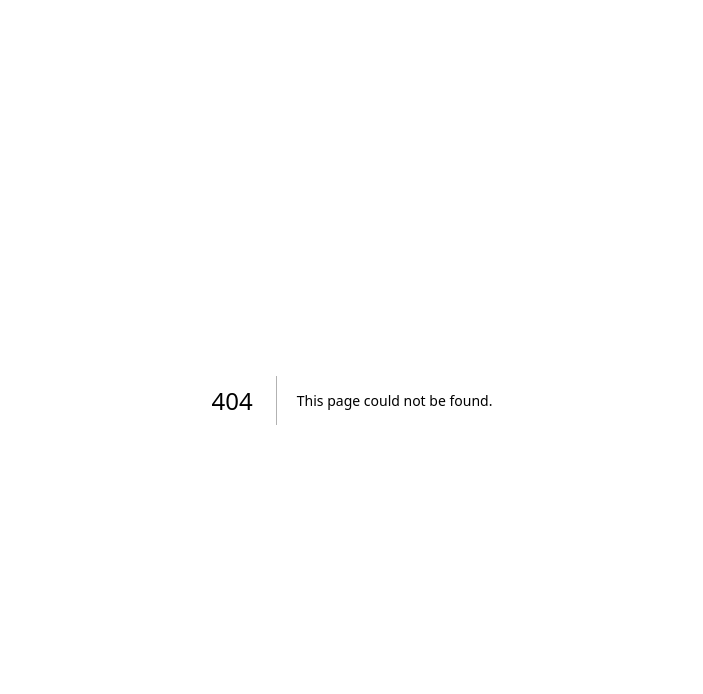
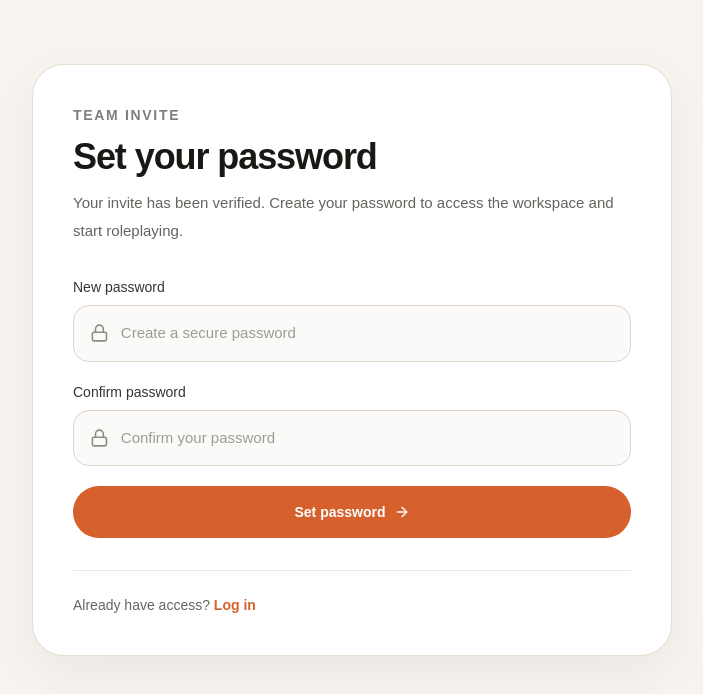
Before and after one commit to Leinadivel/genim-roleplay, a Next.js app: page /set-password in a window 1280 px wide. Before the commit this address had no page. Shown: the top 694 px of the page, without its empty margins (288-991 px from the left). Built offline with nearby package versions, Linux system fonts and the light colour scheme.

Commit message:
callback

```diff
--- a/src/app/auth/callback/route.ts
+++ b/src/app/auth/callback/route.ts
@@ -4,12 +4,38 @@ import { createClient } from '@/lib/supabase/server'
 export async function GET(request: Request) {
   const requestUrl = new URL(request.url)
   const code = requestUrl.searchParams.get('code')
+  const tokenHash = requestUrl.searchParams.get('token_hash')
+  const type = requestUrl.searchParams.get('type')
   const next = requestUrl.searchParams.get('next') || '/post-login'
 
+  const supabase = await createClient()
+
   if (code) {
-    const supabase = await createClient()
     await supabase.auth.exchangeCodeForSession(code)
+    return NextResponse.redirect(new URL(next, requestUrl.origin))
   }
 
-  return NextResponse.redirect(new URL(next, requestUrl.origin))
+  if (tokenHash && type) {
+    const { error } = await supabase.auth.verifyOtp({
+      token_hash: tokenHash,
+      type: type as
+        | 'signup'
+        | 'invite'
+        | 'recovery'
+        | 'email_change'
+        | 'email',
+    })
+
+    if (!error) {
+      if (type === 'invite' || type === 'recovery') {
+        return NextResponse.redirect(
+          new URL('/set-password', requestUrl.origin)
+        )
+      }
+
+      return NextResponse.redirect(new URL(next, requestUrl.origin))
+    }
+  }
+
+  return NextResponse.redirect(new URL('/login', requestUrl.origin))
 }
--- /dev/null
+++ b/src/app/set-password/page.tsx
@@ -0,0 +1,140 @@
+'use client'
+
+import { FormEvent, useState } from 'react'
+import { useRouter } from 'next/navigation'
+import Link from 'next/link'
+import { ArrowRight, Lock } from 'lucide-react'
+import { createClient } from '@/lib/supabase/client'
+
+export default function SetPasswordPage() {
+  const router = useRouter()
+  const [password, setPassword] = useState('')
+  const [confirmPassword, setConfirmPassword] = useState('')
+  const [loading, setLoading] = useState(false)
+  const [message, setMessage] = useState<string | null>(null)
+  const [error, setError] = useState<string | null>(null)
+
+  async function handleSubmit(e: FormEvent<HTMLFormElement>) {
+    e.preventDefault()
+    setLoading(true)
+    setError(null)
+    setMessage(null)
+
+    try {
+      if (!password || password.length < 8) {
+        throw new Error('Password must be at least 8 characters long.')
+      }
+
+      if (password !== confirmPassword) {
+        throw new Error('Passwords do not match.')
+      }
+
+      const supabase = createClient()
+
+      const { error: updateError } = await supabase.auth.updateUser({
+        password,
+      })
+
+      if (updateError) {
+        throw updateError
+      }
+
+      setMessage('Password set successfully. Redirecting...')
+      window.location.href = '/post-login'
+    } catch (err) {
+      setError(err instanceof Error ? err.message : 'Failed to set password')
+    } finally {
+      setLoading(false)
+    }
+  }
+
+  return (
+    <main className="min-h-screen bg-[#f7f3ee] px-6 py-10 text-[#1f1f1c]">
+      <div className="mx-auto flex min-h-[80vh] max-w-[640px] items-center justify-center">
+        <div className="w-full rounded-[32px] border border-[#e8ded3] bg-white p-8 shadow-[0_18px_50px_rgba(28,28,20,0.05)] md:p-10">
+          <div>
+            <p className="text-sm font-semibold uppercase tracking-[0.12em] text-[#7d7f7a]">
+              Team invite
+            </p>
+            <h1 className="mt-3 text-4xl font-semibold tracking-[-0.03em] text-[#181815]">
+              Set your password
+            </h1>
+            <p className="mt-3 text-[15px] leading-7 text-[#63655f]">
+              Your invite has been verified. Create your password to access the
+              workspace and start roleplaying.
+            </p>
+          </div>
+
+          <form className="mt-8 space-y-5" onSubmit={handleSubmit}>
+            <div>
+              <label className="mb-2 block text-sm font-medium text-[#343631]">
+                New password
+              </label>
+              <div className="flex items-center gap-3 rounded-2xl border border-[#ddd4ca] bg-[#fcfaf8] px-4 py-4">
+                <Lock className="h-5 w-5 text-[#8a8b86]" />
+                <input
+                  type="password"
+                  className="w-full border-none bg-transparent text-[15px] text-[#1f1f1c] outline-none placeholder:text-[#9a9c97]"
+                  value={password}
+                  onChange={(e) => setPassword(e.target.value)}
+                  placeholder="Create a secure password"
+                  required
+                />
+              </div>
+            </div>
+
+            <div>
+              <label className="mb-2 block text-sm font-medium text-[#343631]">
+                Confirm password
+              </label>
+              <div className="flex items-center gap-3 rounded-2xl border border-[#ddd4ca] bg-[#fcfaf8] px-4 py-4">
+                <Lock className="h-5 w-5 text-[#8a8b86]" />
+                <input
+                  type="password"
+                  className="w-full border-none bg-transparent text-[15px] text-[#1f1f1c] outline-none placeholder:text-[#9a9c97]"
+                  value={confirmPassword}
+                  onChange={(e) => setConfirmPassword(e.target.value)}
+                  placeholder="Confirm your password"
+                  required
+                />
+              </div>
+            </div>
+
+            {error ? (
+              <div className="rounded-2xl border border-red-300 bg-red-50 px-4 py-3 text-sm text-red-700">
+                {error}
+              </div>
+            ) : null}
+
+            {message ? (
+              <div className="rounded-2xl border border-green-300 bg-green-50 px-4 py-3 text-sm text-green-700">
+                {message}
+              </div>
+            ) : null}
+
+            <button
+              type="submit"
+              disabled={loading}
+              className="inline-flex w-full items-center justify-center gap-2 rounded-full bg-[#d6612d] px-6 py-4 text-sm font-semibold text-white transition hover:opacity-95 disabled:opacity-50"
+            >
+              {loading ? 'Saving password...' : 'Set password'}
+              {!loading ? <ArrowRight className="h-4 w-4" /> : null}
+            </button>
+          </form>
+
+          <div className="mt-8 border-t border-[#eee5db] pt-6">
+            <p className="text-sm text-[#646661]">
+              Already have access?{' '}
+              <Link
+                href="/login"
+                className="font-semibold text-[#d6612d] hover:underline"
+              >
+                Log in
+              </Link>
+            </p>
+          </div>
+        </div>
+      </div>
+    </main>
+  )
+}
```
